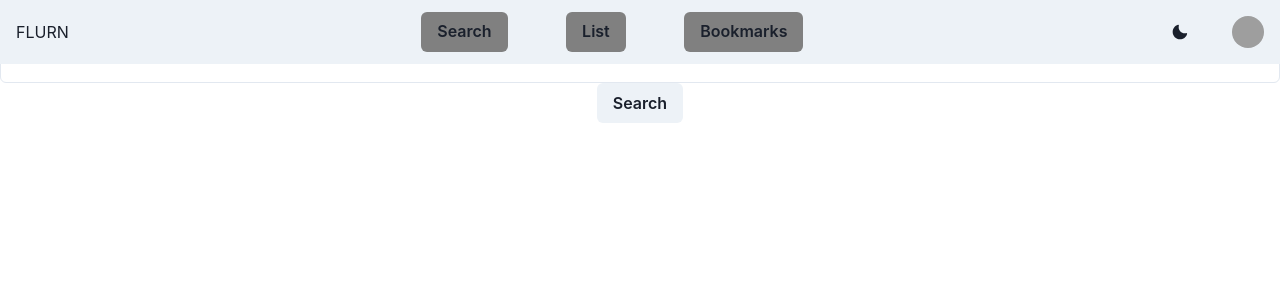
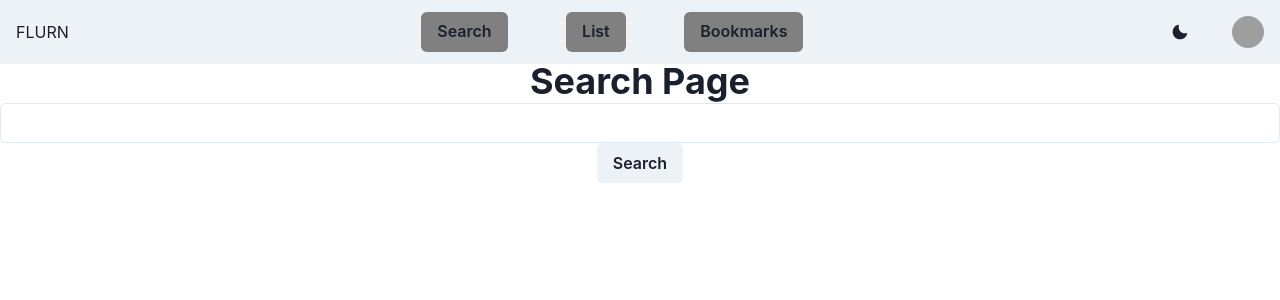
Before and after one commit to sainRaghuveer/FLURN-Assignment, a React (Create React App) app in the folder frontend/: page / in a window 1280 px wide. Shown: the top 300 px of the page. Built offline with nearby package versions, Linux system fonts and the light colour scheme; grey boxes are pictures that could not be loaded.

Commit message:
trying to impliment filter property

```diff
--- a/frontend/src/pages/SearchPage.jsx
+++ b/frontend/src/pages/SearchPage.jsx
@@ -45,7 +45,7 @@ const SearchPage = () => {
 
 
   return (
-    <div>
+    <div style={{marginTop:"60px"}}>
       <Heading>Search Page</Heading>
       <Input type="text" value={pokemonName} onChange={(e) => setPokemonName(e.target.value)} />
       {loading ? <Button
```
